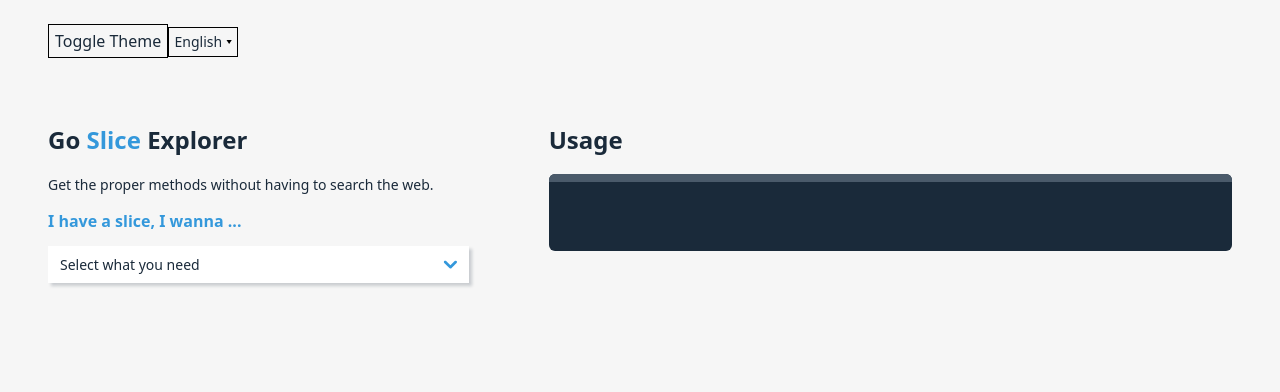
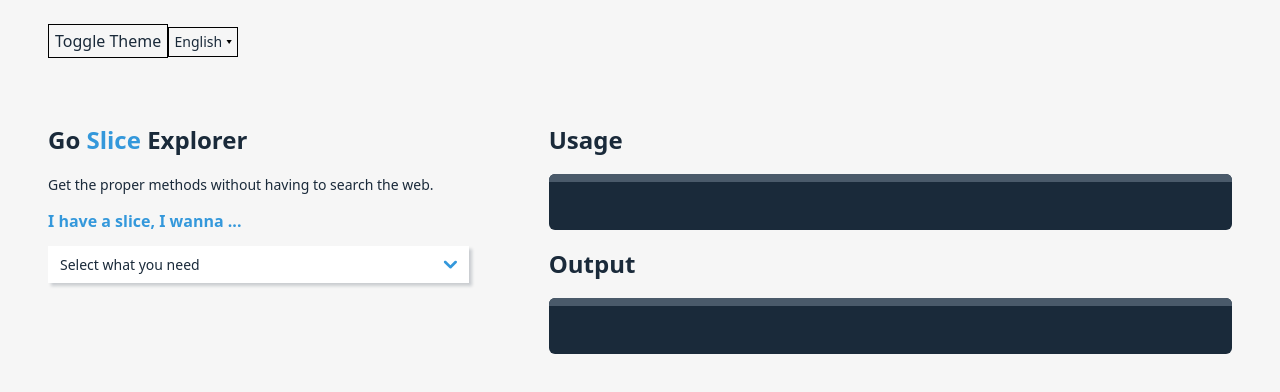
Before and after one commit to carmineDYJ/go-slice-explorer, a React (Vite) app: page / in a window 1280 px wide. Shown: the top 392 px of the page. Built offline with nearby package versions, Linux system fonts and the light colour scheme.

Commit message:
todo(typewriter effect): WIP

```diff
--- a/src/components/Results.tsx
+++ b/src/components/Results.tsx
@@ -4,7 +4,7 @@ import styled from "styled-components";
 import { OptionIndexStatus } from "../data/options";
 
 const H1 = styled.h1``;
-const ResultWrapper = styled.p`
+const ResultWrapper = styled.div`
   display: block;
   position: relative;
   width: 100%;
@@ -41,56 +41,49 @@ type ResultsProps = {
 };
 const Results = (props: ResultsProps) => {
   const { primaryOptionIndex, secondaryOptionIndex } = props;
-  const [primaryOptionKey, setPrimaryOptionKey] = useState<string>();
   const { t, i18n } = useTranslation();
+  const [usageLines, setUsageLines] = useState<string[]>();
+  const [outputLines, setOutputLines] = useState<string[]>();
   useEffect(() => {
-    let primaryOptionKey = undefined;
+    let usageLines = undefined;
+    let outputLines = undefined;
     if (
       primaryOptionIndex >= OptionIndexStatus.HasOption &&
       secondaryOptionIndex >= OptionIndexStatus.HasOption
     ) {
-      primaryOptionKey = t(`primaryOptions.${primaryOptionIndex}.key`);
+      const primaryOptionKey = t(`primaryOptions.${primaryOptionIndex}.key`);
+      usageLines = t(
+        `secondaryOptions.${primaryOptionKey}.${secondaryOptionIndex}.usage`
+      ).split("\n");
+      outputLines = t(
+        `secondaryOptions.${primaryOptionKey}.${secondaryOptionIndex}.output`
+      ).split("\n");
     }
-    setPrimaryOptionKey(primaryOptionKey);
-  }, [primaryOptionIndex, secondaryOptionIndex]);
+    setUsageLines(usageLines);
+    setOutputLines(outputLines);
+  }, [primaryOptionIndex, secondaryOptionIndex, i18n.language]);
   return (
     <Fragment>
       <H1>Usage</H1>
       <ResultWrapper>
-        {i18n.exists(
-          `secondaryOptions.${primaryOptionKey}.${secondaryOptionIndex}.usage`
-        )
-          ? t(
-              `secondaryOptions.${primaryOptionKey}.${secondaryOptionIndex}.usage`
-            )
-              .split("\n")
-              .map((line, index) => (
+        {/* <Typist key={usageLines}>
+          {usageLines?.map((line, index) => (
             <ResultLine key={index}>
               <LineNumber>{index}&nbsp;&nbsp;</LineNumber>
               {line}
             </ResultLine>
-              ))
-          : "　"}
+          )) ?? "　"}
+        </Typist> */}
       </ResultWrapper>
-      {i18n.exists(
-        `secondaryOptions.${primaryOptionKey}.${secondaryOptionIndex}.output`
-      ) ? (
-        <Fragment>
       <H1>Output</H1>
       <ResultWrapper>
-            {t(
-              `secondaryOptions.${primaryOptionKey}.${secondaryOptionIndex}.output`
-            )
-              .split("\n")
-              .map((line, index) => (
+        {/* {output?.split("\n").map((line, index) => (
           <ResultLine key={index}>
             <LineNumber>{index}&nbsp;&nbsp;</LineNumber>
             {line}
           </ResultLine>
-              ))}
+        )) ?? "　"} */}
       </ResultWrapper>
-        </Fragment>
-      ) : null}
     </Fragment>
   );
 };
--- a/src/data/options.ts
+++ b/src/data/options.ts
@@ -103,5 +103,9 @@ fmt.Println(numbers)`,
 export const zhSecondaryOptions: Partial<
   Record<PrimaryOptionKey, Array<Partial<SecondaryOption>>>
 > = {
-  add: [{}, { option: "到另一个切片的末尾" }],
+  add: [
+    {
+      option: "到切片的指定位置",
+    },
+  ],
 };
```
Also changed, not shown: package.json (line endings or trailing spaces). Lines whose indentation alone changed are shown as unchanged.
